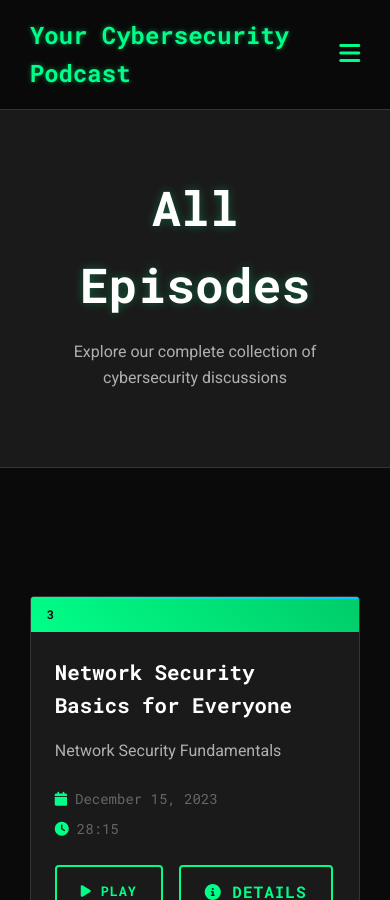
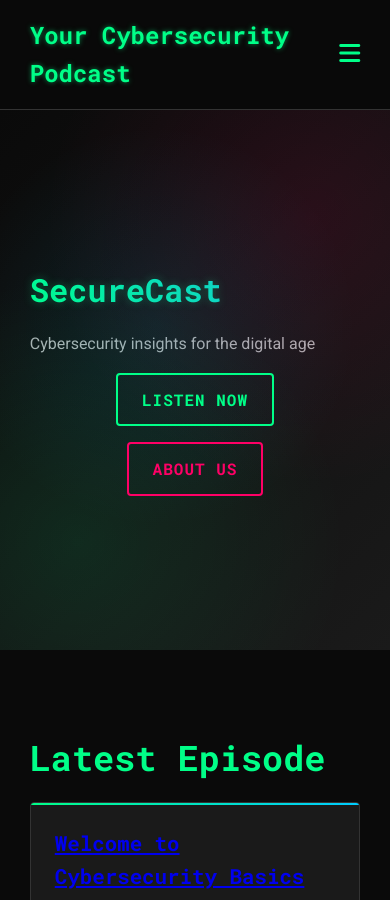
Before and after one commit to Engelina8/Error404, a Jekyll site: the page built from episodes/index.html, in a window 390 px wide and 900 px high. Built offline with Jekyll 4.4.1, drawn with Linux system fonts in a browser that asks for light colours; some of the changed text lies outside the part shown.

Commit message:
update html default

```diff
--- a/assets/css/style.css
+++ b/assets/css/style.css
@@ -728,3 +728,61 @@
         padding: 1rem;
     }
 }
+/* SoundCloud Player Styles */
+.soundcloud-player, .mini-player {
+    margin: 2rem 0;
+    border-radius: var(--border-radius);
+    overflow: hidden;
+    box-shadow: var(--shadow-light);
+}
+
+.soundcloud-player iframe, .mini-player iframe {
+    border-radius: var(--border-radius);
+    background: var(--bg-secondary);
+}
+
+/* SoundCloud Button */
+.btn-soundcloud {
+    background: linear-gradient(45deg, #ff5500, #ff7700);
+    color: white;
+    border: none;
+    transition: var(--transition);
+}
+
+.btn-soundcloud:hover {
+    background: linear-gradient(45deg, #ff3300, #ff5500);
+    transform: translateY(-2px);
+    box-shadow: 0 4px 15px rgba(255, 85, 0, 0.3);
+}
+
+.btn-soundcloud:before {
+    content: "🎵 ";
+}
+
+/* Episode Actions Styling */
+.episode-actions {
+    display: flex;
+    gap: 1rem;
+    margin-top: 1.5rem;
+    flex-wrap: wrap;
+}
+
+.episode-actions .btn {
+    flex: 1;
+    min-width: 120px;
+    text-align: center;
+}
+
+@media (max-width: 768px) {
+    .episode-actions {
+        flex-direction: column;
+    }
+
+    .episode-actions .btn {
+        width: 100%;
+    }
+
+    .soundcloud-player iframe, .mini-player iframe {
+        height: 140px;
+    }
+}
--- a/episodes/index.html
+++ b/episodes/index.html
@@ -1,36 +1,105 @@
 ---
 layout: default
-title: All Episodes
-description: Browse all episodes of CyberSecure Podcast covering various cybersecurity topics and threats.
+title: Home
 ---
 
-<section class="page-header">
+<!-- Hero Section -->
+<section class="hero">
     <div class="container">
-        <h1>All Episodes</h1>
-        <p>Explore our complete collection of cybersecurity discussions</p>
+        <h1 class="glitch">SecureCast</h1>
+        <p>Cybersecurity insights for the digital age</p>
+        <div class="hero-buttons">
+            <a href="#latest" class="btn btn-primary">Listen Now</a>
+            <a href="/about/" class="btn btn-secondary">About Us</a>
+        </div>
     </div>
 </section>
 
+<!-- Latest Episode -->
+<section id="latest" class="latest-episode">
+    <div class="container">
+        <h2>Latest Episode</h2>
+        {% assign latest_post = site.posts.first %}
+        {% if latest_post %}
+        <div class="episode-card featured">
+            <div class="episode-content">
+                <h3><a href="{{ latest_post.url }}">{{ latest_post.title }}</a></h3>
+                <div class="episode-meta">
+                    <span class="episode-number">Episode {{ latest_post.episode_number }}</span>
+                    <span class="episode-date">{{ latest_post.date | date: "%B %d, %Y" }}</span>
+                    <span class="episode-duration">{{ latest_post.duration }}</span>
+                </div>
+                <p class="episode-description">{{ latest_post.description }}</p>
+
+                <!-- SoundCloud Player for Latest Episode -->
+                {% if latest_post.soundcloud_url %}
+                <div class="episode-player soundcloud-player">
+                    <iframe
+                        width="100%"
+                        height="166"
+                        scrolling="no"
+                        frameborder="no"
+                        src="{{ latest_post.soundcloud_url }}&color=%2316d47b&auto_play=false&hide_related=true&show_comments=false&show_user=true&show_reposts=false&show_teaser=false">
+                    </iframe>
+                </div>
+                {% elsif latest_post.soundcloud_track_id %}
+                <div class="episode-player soundcloud-player">
+                    <iframe
+                        width="100%"
+                        height="166"
+                        scrolling="no"
+                        frameborder="no"
+                        src="https://w.soundcloud.com/player/?url=https%3A//api.soundcloud.com/tracks/{{ latest_post.soundcloud_track_id }}&color=%2316d47b&auto_play=false&hide_related=true&show_comments=false&show_user=true&show_reposts=false&show_teaser=false">
+                    </iframe>
+                </div>
+                {% endif %}
+
+                <div class="episode-actions">
+                    <a href="{{ latest_post.url }}" class="btn btn-primary">Full Episode</a>
+                    {% if latest_post.soundcloud_direct_url %}
+                    <a href="{{ latest_post.soundcloud_direct_url }}" target="_blank" class="btn btn-soundcloud">SoundCloud</a>
+                    {% endif %}
+                </div>
+            </div>
+        </div>
+        {% endif %}
+    </div>
+</section>
+
+<!-- All Episodes -->
 <section class="episodes-list">
     <div class="container">
+        <h2>All Episodes</h2>
         <div class="episodes-grid">
-            {% for post in site.posts %}
+            {% for post in site.posts limit: 6 %}
             <div class="episode-card">
-                <div class="episode-number">{{ post.episode_number | default: "Episode" }}</div>
                 <div class="episode-content">
-                    <h3>{{ post.title }}</h3>
-                    <p>{{ post.excerpt | strip_html | truncate: 150 }}</p>
+                    <h3><a href="{{ post.url }}">{{ post.title }}</a></h3>
                     <div class="episode-meta">
-                        <span><i class="fas fa-calendar"></i> {{ post.date | date: "%B %d, %Y" }}</span>
-                        <span><i class="fas fa-clock"></i> {{ post.duration | default: "45 minutes" }}</span>
+                        <span class="episode-number">Episode {{ post.episode_number }}</span>
+                        <span class="episode-date">{{ post.date | date: "%b %d" }}</span>
+                        <span class="episode-duration">{{ post.duration }}</span>
                     </div>
+                    <p class="episode-description">{{ post.description | truncate: 100 }}</p>
+
+                    <!-- Mini SoundCloud Player -->
+                    {% if post.soundcloud_url %}
+                    <div class="mini-player">
+                        <iframe
+                            width="100%"
+                            height="120"
+                            scrolling="no"
+                            frameborder="no"
+                            src="{{ post.soundcloud_url }}&color=%2316d47b&auto_play=false&hide_related=true&show_comments=false&show_user=false&show_reposts=false&show_teaser=false&visual=false">
+                        </iframe>
+                    </div>
+                    {% endif %}
+
                     <div class="episode-actions">
-                        <button class="btn btn-play btn-sm">
-                            <i class="fas fa-play"></i> Play
-                        </button>
-                        <a href="{{ post.url | relative_url }}" class="btn btn-outline btn-sm">
-                            <i class="fas fa-info-circle"></i> Details
-                        </a>
+                        <a href="{{ post.url }}" class="btn btn-primary btn-sm">Full Episode</a>
+                        {% if post.soundcloud_direct_url %}
+                        <a href="{{ post.soundcloud_direct_url }}" target="_blank" class="btn btn-soundcloud btn-sm">SoundCloud</a>
+                        {% endif %}
                     </div>
                 </div>
             </div>
```
Also changed, not shown: _layouts/post.html (+29 -8 lines), _posts/2023-10-01-welcome-to-cybersecurity-basics.md (deleted, +0 -29 lines), _posts/2023-12-01-welcome-to-cybersecurity-basics.md (added, +21 -0 lines), _posts/2023-12-08-password-security-deep-dive.md (+8 -6 lines), _posts/2023-12-15-network-security-basics.md (+8 -6 lines), index.md (+1 -1 lines).
